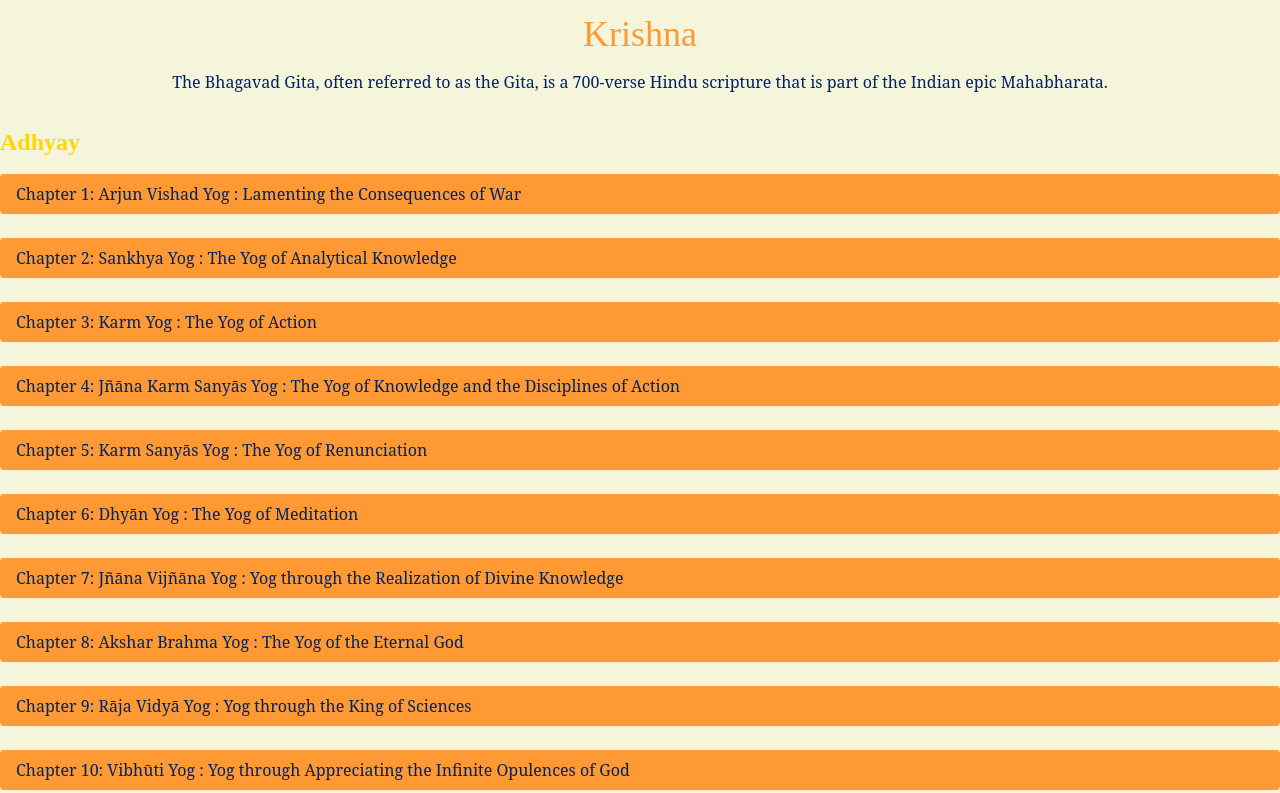
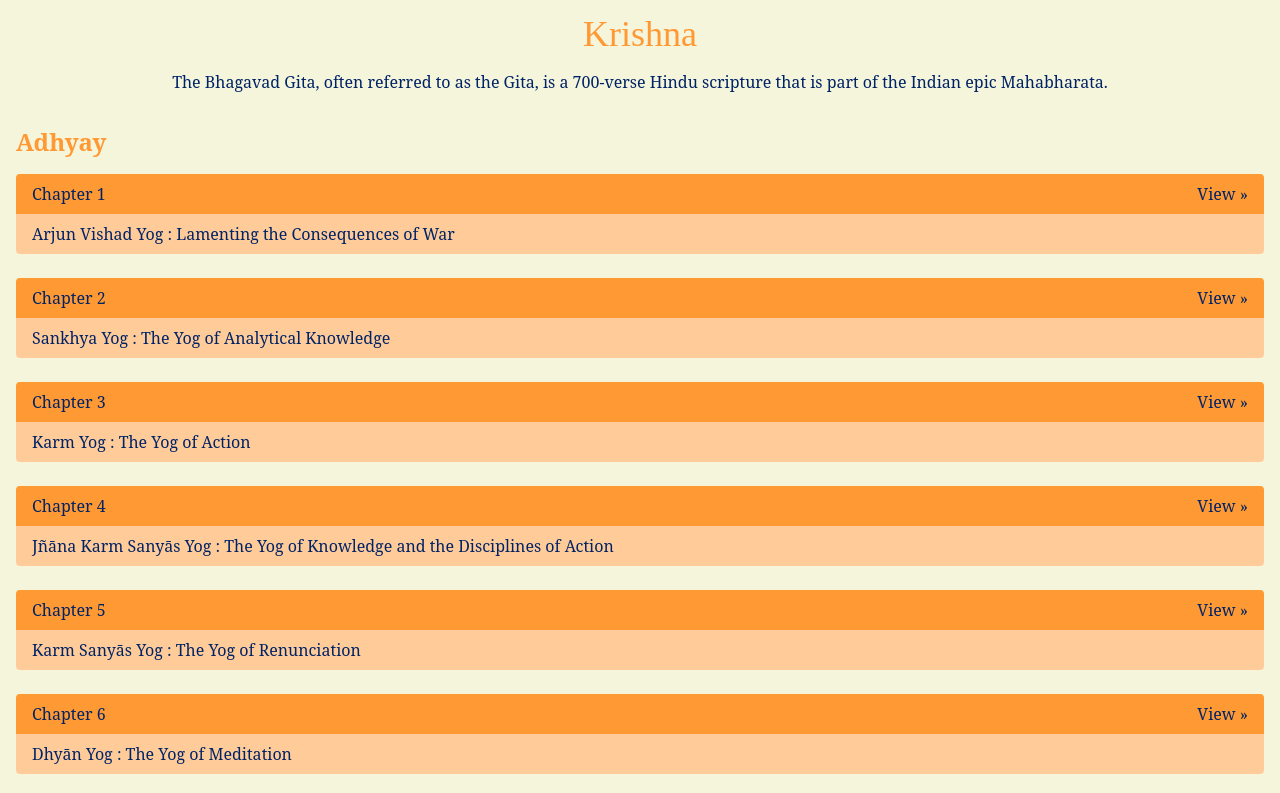
Before and after one commit to Priyansxu/Gita, a Next.js app: page / in a window 1280 px wide. Shown: the part 887-1680 px from the top of the page. Built offline with nearby package versions, Linux system fonts and the light colour scheme.

Commit message:
Update Adhyay.jsx

```diff
--- a/components/Adhyay.jsx
+++ b/components/Adhyay.jsx
@@ -28,15 +28,19 @@ const Adhyay = ({ onShlokClick }) => {
     };
 
     return (
-        <section className="my-8">
-            <h2 className="text-2xl font-bold mb-4 font-serif text-gold">Adhyay</h2>
+        <section className="my-8 px-4">
+            <h2 className="text-2xl font-bold mb-4 text-saffron">Adhyay</h2>
             {chapters.map((chapter) => (
                 <div key={chapter.number} className="mb-6">
                     <div
-                        className="bg-saffron text-deepBlue py-2 px-4 rounded cursor-pointer hover:bg-gold transition duration-200"
+                        className="flex justify-between items-center bg-saffron text-deepBlue py-2 px-4 rounded-t cursor-pointer hover:bg-gold transition duration-200"
                         onClick={() => handleChapterClick(chapter.number)}
                     >
-                        Chapter {chapter.number}: {chapter.title}
+                        <span>Chapter {chapter.number}</span>
+                        <span>View &raquo;</span>
+                    </div>
+                    <div className="bg-lightSaffron text-deepBlue py-2 px-4 rounded-b">
+                        {chapter.title}
                     </div>
                     {selectedChapter === chapter.number && (
                         <div className="grid grid-cols-8 gap-2 mt-4">
```
